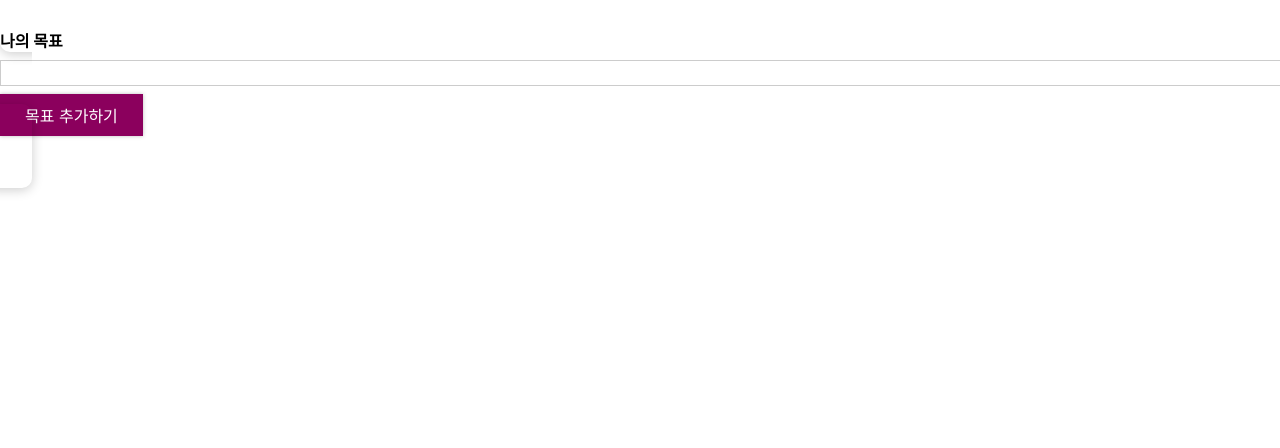
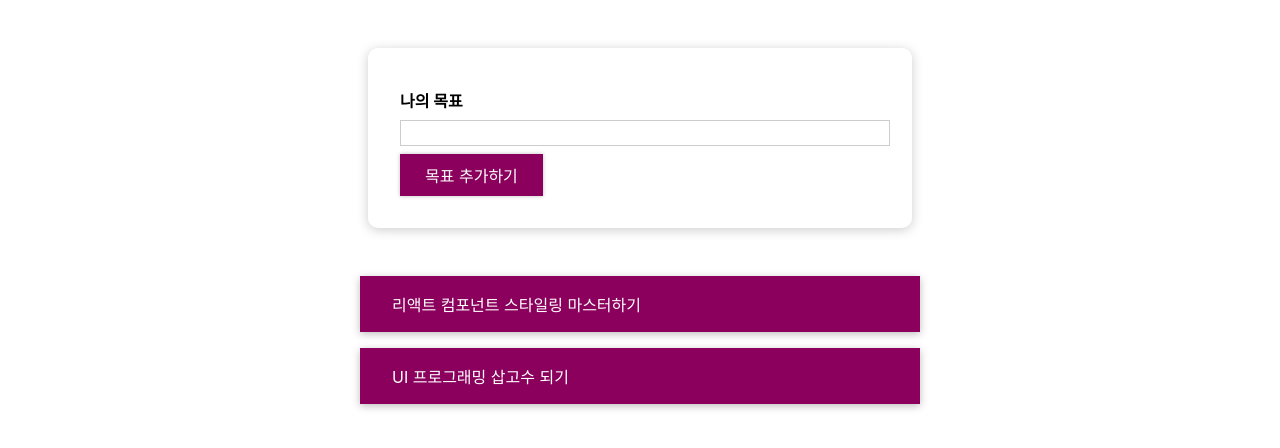
Before and after one commit to kjh374/react-basic-study202310, a React (Create React App) app: page / in a window 1280 px wide. Shown: the top 448 px of the page. Built offline with nearby package versions, Linux system fonts and the light colour scheme.

Commit message:
목표설정 APP - 기본 구성(추가, 삭제기능)

```diff
--- a/src/App.js
+++ b/src/App.js
@@ -3,15 +3,72 @@ import './App.css';
 import CourseInput from './components/CourseGoals/CourseInput';
 import CourseList from './components/CourseGoals/CourseList';
 
+const DUMMY_DATA = [
+  {
+    id: 'g1',
+    text: '리액트 컴포넌트 스타일링 마스터하기',
+  },
+  {
+    id: 'g2',
+    text: 'UI 프로그래밍 삽고수 되기',
+  },
+];
+
 const App = () => {
+  const [goals, setGoals] = useState(DUMMY_DATA);
+
+  // Input에게 전달할 함수
+  const addGoalHandler = (text) => {
+    // console.log('전달받은 텍스트:', text);
+    const newGoal = {
+      id: Math.random().toString(),
+      text: text,
+    };
+    //상태변수(배열) 수정
+    // setGoals([...goals, newGoal]);
+    setGoals((prevGoals) => [...prevGoals, newGoal]);
+  };
+
+  // 삭제 이벤트 핸들러를 CourseItem까지 내려보내야 됨.
+  const deleteGoalHandler = (id) => {
+    // console.log('전달된 id: ', id);
+    // const updateGoals = [...goals]; //상태 배열 그대로 복사해서 가져옴.
+    // const index = updateGoals.findIndex((goal) => goal.id === id);
+    // updateGoals.splice(index, 1);
+
+    // const updateGoals = goals.filter((goal) => goal.id !== id); //개꿀
+
+    setGoals(goals.filter((goal) => goal.id !== id));
+  };
+
+  // CourseList 조건부 렌더링
+  let listContent = (
+    <p
+      style={{
+        color: 'red',
+        fontSize: '20px',
+        textAlign: 'center',
+      }}
+    >
+      목표를 등록해 주세요!!
+    </p>
+  );
+
+  if (goals.length > 0) {
+    listContent = (
+      <CourseList
+        items={goals}
+        onDelete={deleteGoalHandler}
+      />
+    );
+  }
+
   return (
     <div>
-      <selection id='goal-form'>
-        <CourseInput />
-      </selection>
-      <selection id='goals'>
-        <CourseList />
-      </selection>
+      <section id='goal-form'>
+        <CourseInput onAdd={addGoalHandler} />
+      </section>
+      <section id='goals'>{listContent}</section>
     </div>
   );
 };
--- a/src/components/CourseGoals/CourseInput.js
+++ b/src/components/CourseGoals/CourseInput.js
@@ -1,14 +1,31 @@
-import React from 'react';
+import React, { useState } from 'react';
 import './CourseInput.css';
 import Button from '../UI/Button/Button';
 
-const CourseInput = () => {
+const CourseInput = ({ onAdd }) => {
+  const [enteredText, setEnteredText] = useState('');
+  const textChangeHandler = (e) => {
+    setEnteredText(e.target.value);
+  };
+
+  const formSubmitHandler = (e) => {
+    e.preventDefault();
+    // console.log(enteredText);
+
+    onAdd(enteredText);
+    setEnteredText('');
+  };
+
   return (
     <div>
-      <form>
+      <form onSubmit={formSubmitHandler}>
         <div className='form-control'>
           <label>나의 목표</label>
-          <input type='text' />
+          <input
+            type='text'
+            onChange={textChangeHandler}
+            value={enteredText}
+          />
         </div>
         <Button type='submit'>목표 추가하기</Button>
       </form>
--- /dev/null
+++ b/src/components/CourseGoals/CourseItem.css
@@ -0,0 +1,8 @@
+.goal-item {
+  margin: 1rem 0;
+  background: #8b005d;
+  box-shadow: 0 2px 8px rgba(0, 0, 0, 0.26);
+  color: white;
+  padding: 1rem 2rem;
+  cursor: pointer;
+}
--- /dev/null
+++ b/src/components/CourseGoals/CourseItem.js
@@ -0,0 +1,15 @@
+import React from 'react';
+import './CourseItem.css';
+
+const CourseItem = ({ item, onDelete }) => {
+  return (
+    <li
+      className='goal-item'
+      onClick={() => onDelete(item.id)}
+    >
+      {item.text}
+    </li>
+  );
+};
+
+export default CourseItem;
--- a/src/components/CourseGoals/CourseList.js
+++ b/src/components/CourseGoals/CourseList.js
@@ -1,10 +1,19 @@
 import React from 'react';
 import './CourseList.css';
+import CourseItem from './CourseItem';
 
-const CourseList = () => {
+const CourseList = ({ items, onDelete }) => {
   return (
     <ul className='goal-list'>
-      <li></li>
+      {items.map((item) => {
+        return (
+          <CourseItem
+            key={item.id}
+            item={item}
+            onDelete={onDelete}
+          />
+        );
+      })}
     </ul>
   );
 };
```
